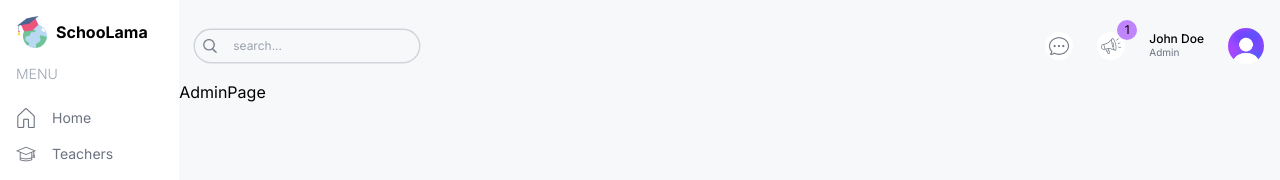
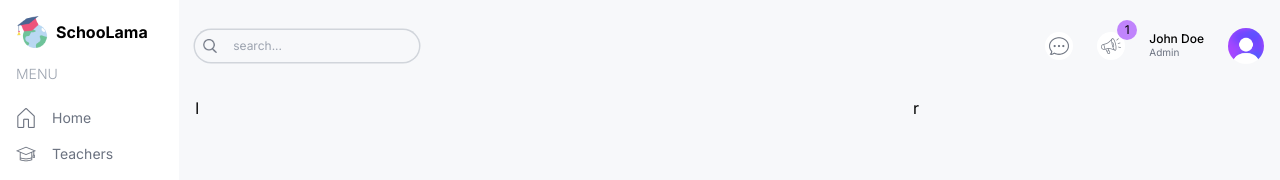
Before and after one commit to MgMorshed123/School-Management, a Next.js app: page /admin in a window 1280 px wide. Shown: the top 180 px of the page. Built offline with nearby package versions, Linux system fonts and the light colour scheme.

Commit message:
admin page layout

```diff
--- a/src/app/(dashboard)/admin/page.tsx
+++ b/src/app/(dashboard)/admin/page.tsx
@@ -1,6 +1,15 @@
 const AdminPage = () => {
   return (
-    <div className=''>AdminPage</div>
+    <div className='p-4  flex gap-4 flex-col md:flex-row'>
+      {/* left */}
+
+      <div className="w-full lg:w-2/3">l</div>
+      {/* right  */}
+      <div className="w-full lg:w-1/3">r</div>
+
+
+
+      </div>
   )
 }
 
```
